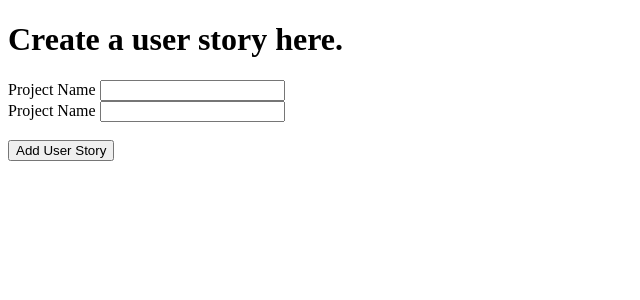
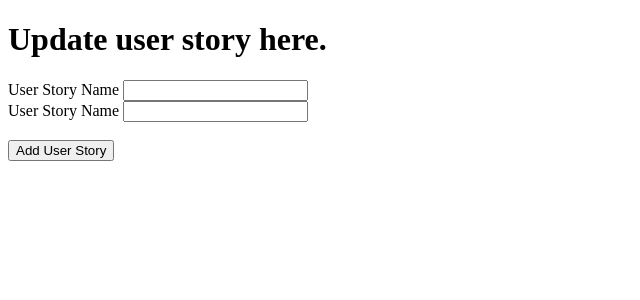
Before and after one commit to CaelTintreach/PUS-M, a Flask app: template application/templates/updateuserstory.html in a window 1280 px wide. Shown: the part 26-326 px from the top of the page, without its empty margins (0-640 px from the left). Run offline with Flask 2, Linux system fonts and the light colour scheme; the template is opened without the code that fills it: values that come from a table or form of the project are taken from there, others are empty.

```diff
--- a/application/forms.py
+++ b/application/forms.py
@@ -45,14 +45,14 @@ class UserStoriesForm(FlaskForm):
     submit = SubmitField('Add User Story')
 
 class UpdateUserStoriesForm(FlaskForm):
-    userstoryName = StringField('Project Name',
+    userstoryName = StringField('User Story Name',
             validators = [
                 DataRequired(),
                 Length(min=1, max=100)
             ]
     )
 
-    userstoryDesc = StringField('Project Name',
+    userstoryDesc = StringField('User Story Name',
             validators = [
                 DataRequired(),
                 Length(min=1, max=100)
--- a/application/templates/updateuserstory.html
+++ b/application/templates/updateuserstory.html
@@ -1,6 +1,6 @@
 {% extends 'layout.html' %}
 {% block body_content %}
-<h1>Create a user story here.</h1>
+<h1>Update user story here.</h1>
 <div class='form'>
 	<form method='POST' action=''>
 		{{ form.hidden_tag() }}
```
